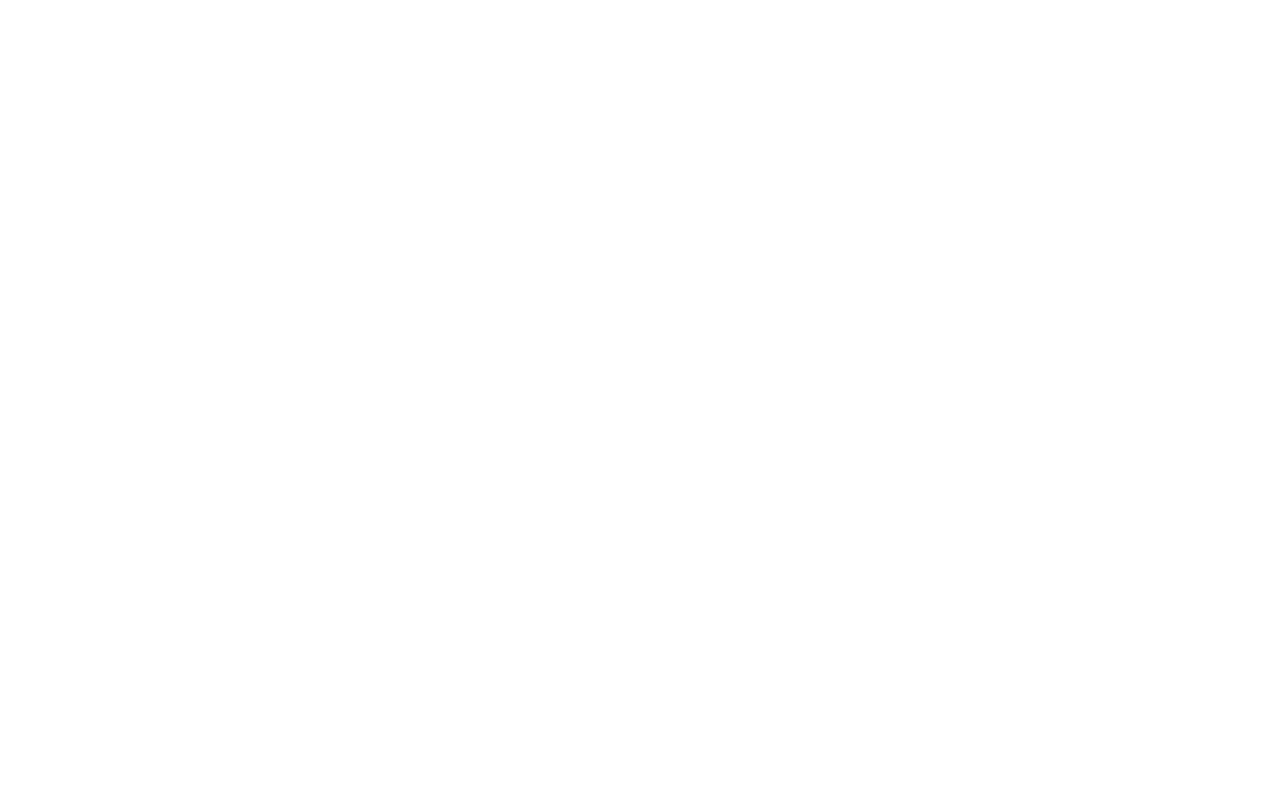
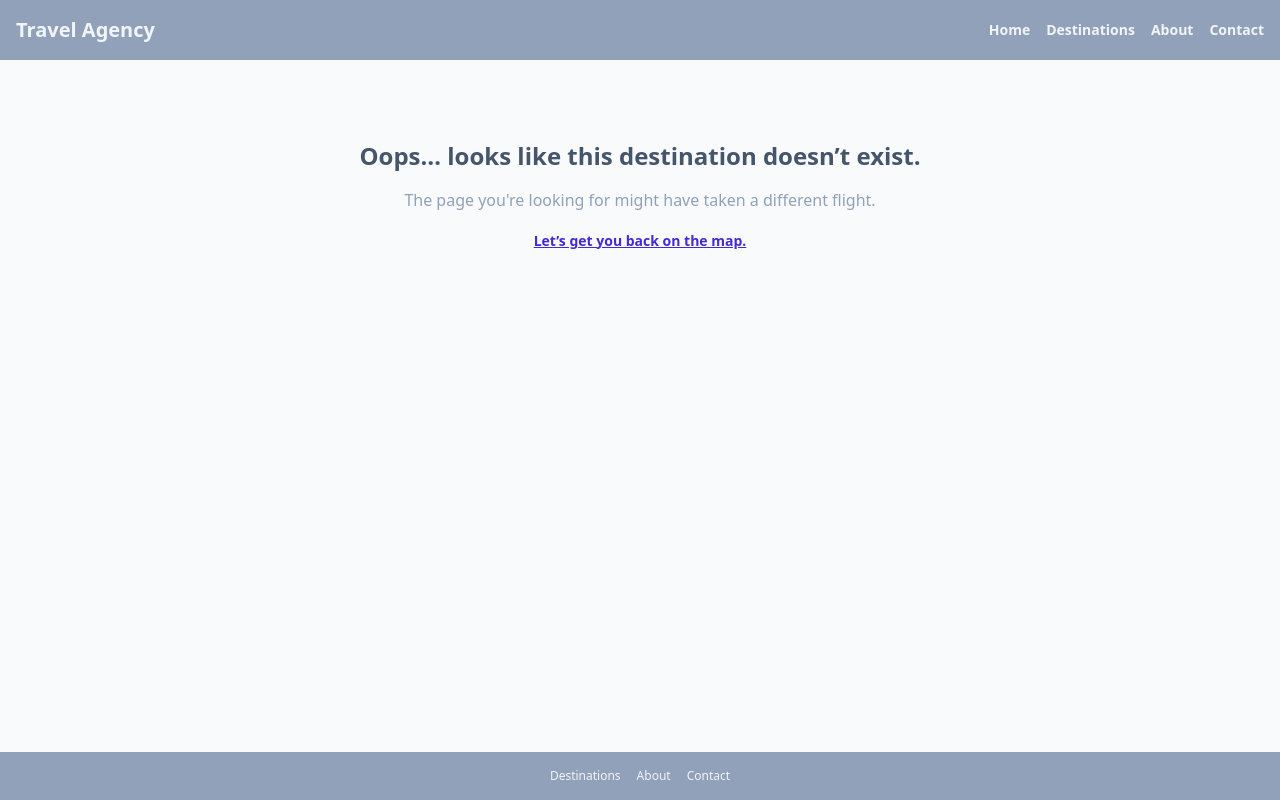
Before and after one commit to monica-mateescu/travel-agency-react, a React (Vite) app: page /destination/1 in a window 1280 px wide. Before the commit this address had no page. Built offline with nearby package versions, Linux system fonts and the light colour scheme.

Commit message:
add not found page

```diff
--- a/src/App.jsx
+++ b/src/App.jsx
@@ -5,6 +5,7 @@
 import Contact from "./components/Contact";
 import Destinations from "./components/Destinations";
 import Destination from "./components/Destination";
+import NotFound from "./components/NotFound";
 
 const App = () => {
   return (
@@ -17,6 +18,7 @@
         </Route>
         <Route path="about" element={<About />} />
         <Route path="contact" element={<Contact />} />
+        <Route path="*" element={<NotFound />} />
       </Route>
     </Routes>
   );
--- /dev/null
+++ b/src/components/NotFound.jsx
@@ -0,0 +1,20 @@
+import Title from "./shared/Title";
+
+import { useNavigate } from "react-router";
+
+const NotFound = () => {
+  const navigate = useNavigate();
+  return (
+    <section className="py-20 text-center text-slate-400 text-md">
+      <Title title="Oops… looks like this destination doesn’t exist." />
+      <p className="mb-2">
+        The page you're looking for might have taken a different flight.
+      </p>
+      <button onClick={() => navigate("/")} className="btn btn-link">
+        Let’s get you back on the map.
+      </button>
+    </section>
+  );
+};
+
+export default NotFound;
```
